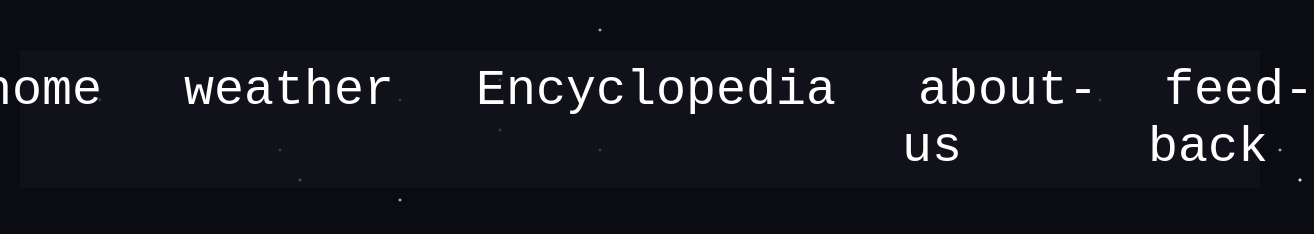
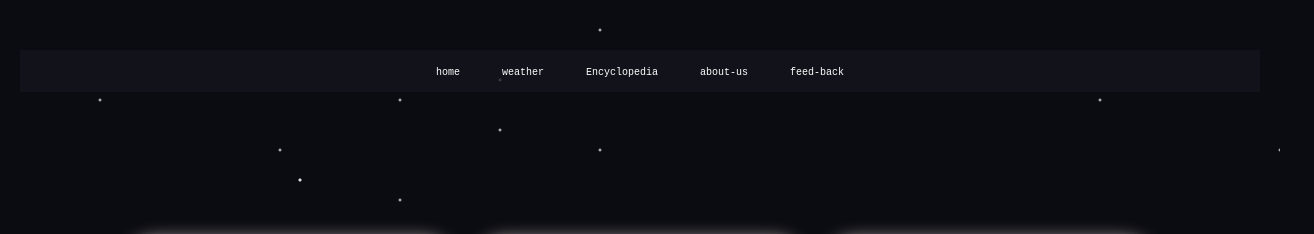
Before and after one commit to Yassin-Soliman53/semi-final-project, a website: page about_us.html in a window 1280 px wide. Shown: the top 234 px of the page, 1314 px wide, since content can reach past the window. Drawn offline with Linux system fonts and the light colour scheme; a web font is replaced by a local one.

Commit message:
the nav in teh about us

```diff
--- a/about-us.css
+++ b/about-us.css
@@ -138,11 +138,6 @@ a {
     font-size: 15px;
     margin-bottom: 25px;
 }
-* {
-    margin: 0;
-    padding: 0;
-    box-sizing: border-box;
-}
 .navbar {
     width: 100%;
     padding: 12px 24px;
@@ -162,7 +157,7 @@ a {
 .nav-ul {
     display: flex;
     list-style: none;
-    gap: 50px;
+    gap: 10px;
 }
 
 
@@ -170,7 +165,7 @@ a {
     color: white;
     text-decoration: none;
     font-family: 'DeterminationMono', monospace, sans-serif;
-    font-size: 50px;
+    font-size: 10px;
     font-weight: 500;
     padding: 8px 16px;
     border-radius: 8px;
```
